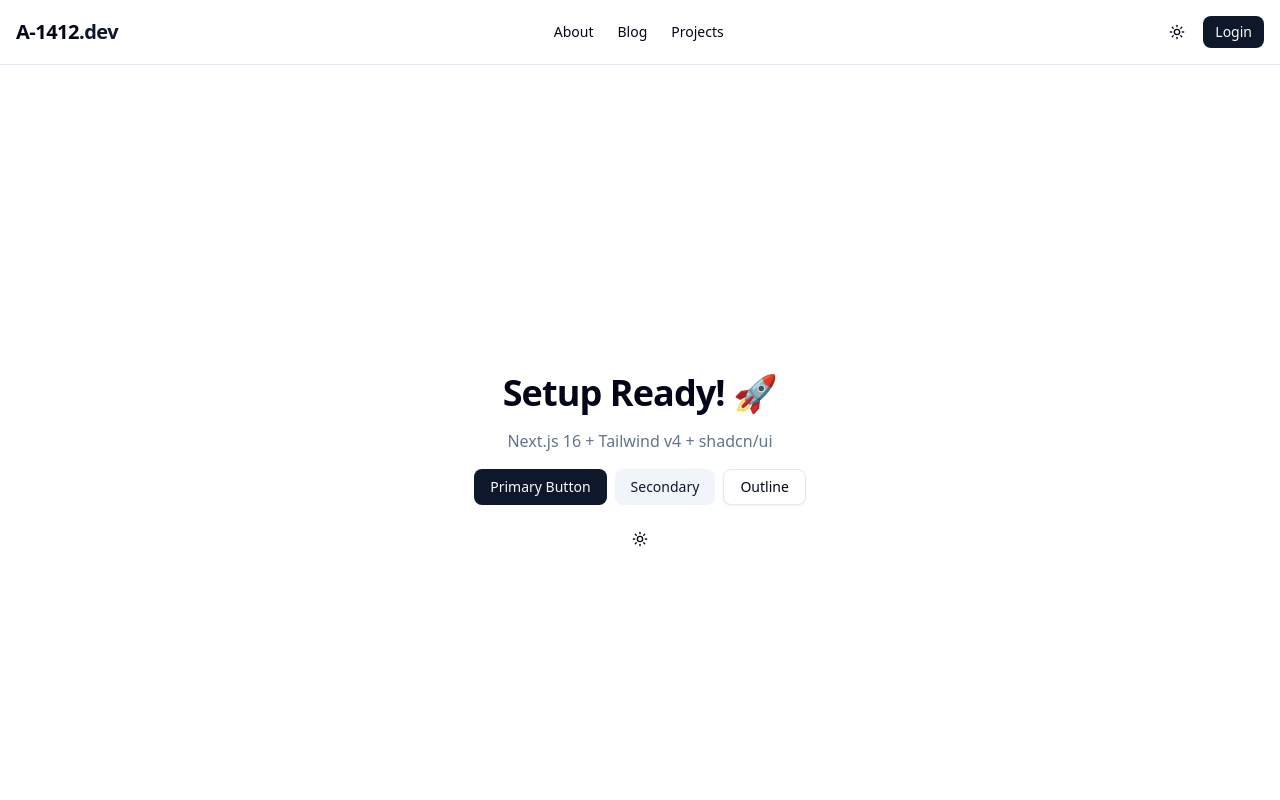
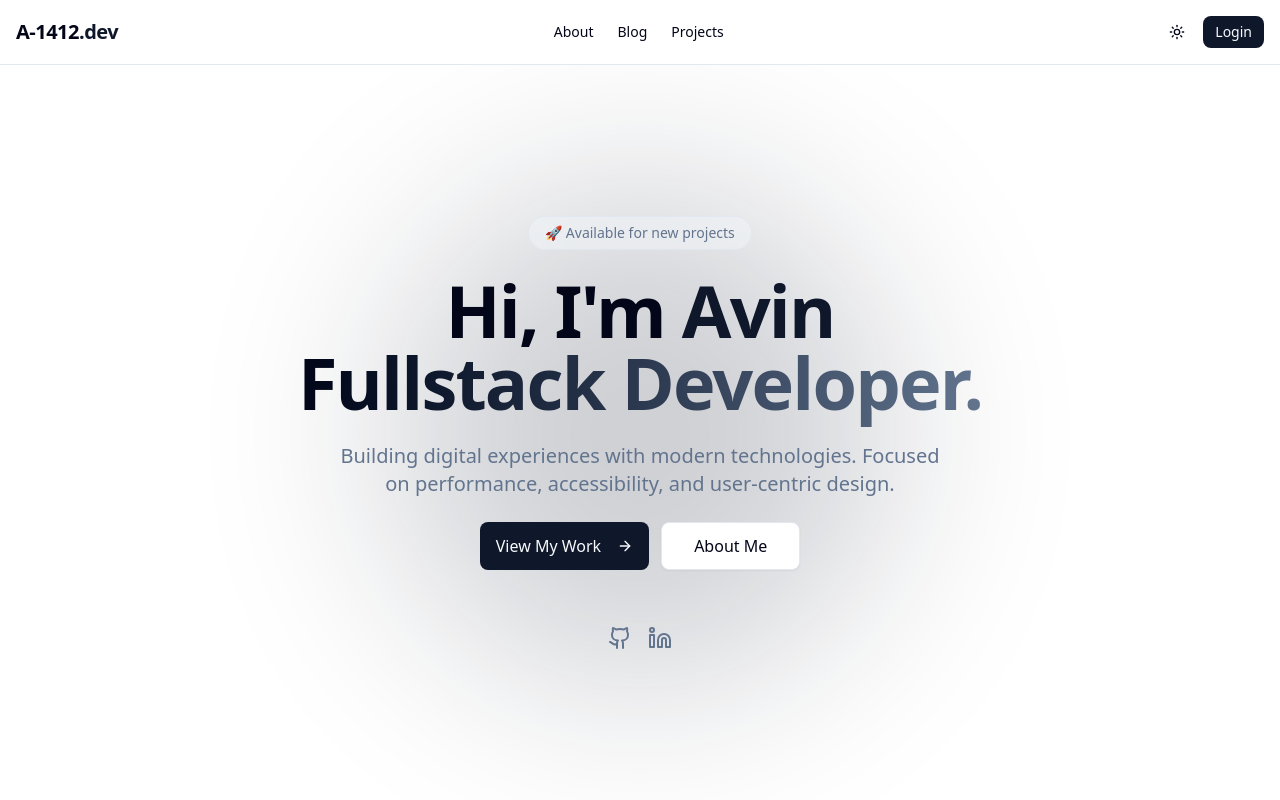
Before and after one commit to Avin1731/XtePort.nx-1412, a Next.js app: page / in a window 1280 px wide. Shown: the top 800 px of the page. Built offline with nearby package versions, Linux system fonts and the light colour scheme.

Commit message:
ui: create hero section with entrance animation

```diff
--- a/src/app/page.tsx
+++ b/src/app/page.tsx
@@ -1,17 +1,11 @@
-import { Button } from "@/components/ui/button"
-import { ThemeToggle } from "@/components/theme-toggle"
+import { HeroSection } from "@/components/home/hero-section"
 
 export default function Home() {
   return (
-    <div className="flex h-screen w-full flex-col items-center justify-center gap-4">
-      <h1 className="text-4xl font-bold tracking-tight">Setup Ready! 🚀</h1>
-      <p className="text-muted-foreground">Next.js 16 + Tailwind v4 + shadcn/ui</p>
-      <div className="flex gap-2">
-        <Button variant="default">Primary Button</Button>
-        <Button variant="secondary">Secondary</Button>
-        <Button variant="outline">Outline</Button>
-      </div>
-      <ThemeToggle />
+    <div className="flex flex-col gap-20 pb-20">
+      <HeroSection />
+
+      {/* Nanti di sini kita tambah section Highlights (About/Tech Stack) */}
     </div>
   )
 }
--- /dev/null
+++ b/src/components/home/hero-section.tsx
@@ -0,0 +1,67 @@
+import { ArrowRight, Github, Linkedin } from "lucide-react"
+import Link from "next/link"
+import { Button } from "@/components/ui/button"
+import { FadeIn } from "@/components/animation/fade-in"
+
+export function HeroSection() {
+  return (
+    <section className="relative flex min-h-[calc(100vh-4rem)] flex-col items-center justify-center overflow-hidden py-10 text-center md:py-20">
+      <div className="container relative z-10 flex flex-col items-center gap-6 px-4">
+
+        {/* Badge / Label Kecil */}
+        <FadeIn direction="down" delay={0.1}>
+          <div className="rounded-full border bg-muted/50 px-4 py-1.5 text-sm font-medium text-muted-foreground backdrop-blur">
+            🚀 Available for new projects
+          </div>
+        </FadeIn>
+
+        {/* Judul Besar */}
+        <FadeIn delay={0.2}>
+          <h1 className="text-4xl font-extrabold tracking-tight sm:text-5xl md:text-7xl">
+            Hi, I&apos;m <span className="text-primary">Avin</span>
+            <br />
+            <span className="bg-gradient-to-r from-foreground to-muted-foreground bg-clip-text text-transparent">
+              Fullstack Developer.
+            </span>
+          </h1>
+        </FadeIn>
+
+        {/* Deskripsi */}
+        <FadeIn delay={0.4}>
+          <p className="max-w-[600px] text-lg text-muted-foreground md:text-xl">
+            Building digital experiences with modern technologies.
+            Focused on performance, accessibility, and user-centric design.
+          </p>
+        </FadeIn>
+
+        {/* Tombol CTA */}
+        <FadeIn delay={0.6} className="flex flex-col gap-3 sm:flex-row">
+          <Button asChild size="lg" className="h-12 px-8 text-base">
+            <Link href="/projects">
+              View My Work <ArrowRight className="ml-2 h-4 w-4" />
+            </Link>
+          </Button>
+          <Button asChild variant="outline" size="lg" className="h-12 px-8 text-base">
+            <Link href="/about">About Me</Link>
+          </Button>
+        </FadeIn>
+
+        {/* Social Links */}
+        <FadeIn delay={0.8} className="mt-8 flex gap-4 text-muted-foreground">
+          <Link href="https://github.com/Avin1731" target="_blank" className="hover:text-primary transition-colors">
+            <Github className="h-6 w-6" />
+            <span className="sr-only">GitHub</span>
+          </Link>
+          <Link href="#" target="_blank" className="hover:text-primary transition-colors">
+            <Linkedin className="h-6 w-6" />
+            <span className="sr-only">LinkedIn</span>
+          </Link>
+        </FadeIn>
+
+      </div>
+
+      {/* Background Gradient (Hiasan) */}
+      <div className="absolute top-1/2 left-1/2 -z-10 h-[500px] w-[500px] -translate-x-1/2 -translate-y-1/2 opacity-20 blur-[100px] bg-primary rounded-full pointer-events-none" />
+    </section>
+  )
+}
```
